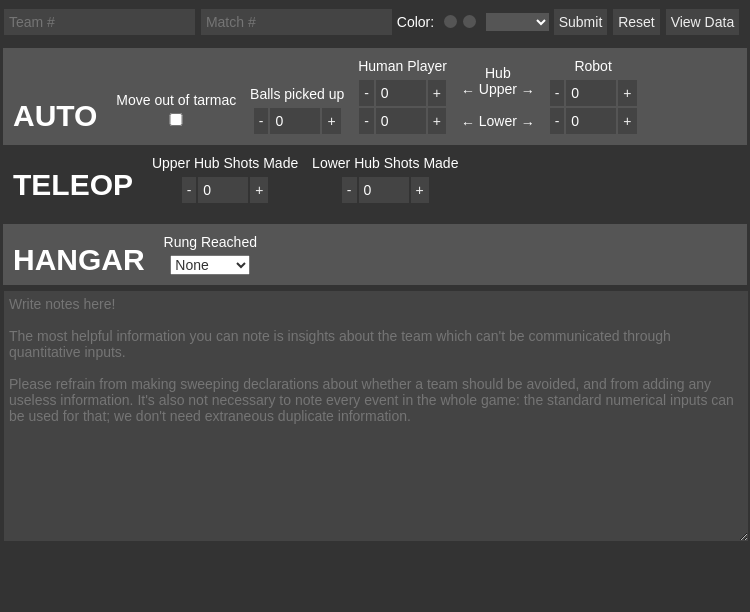
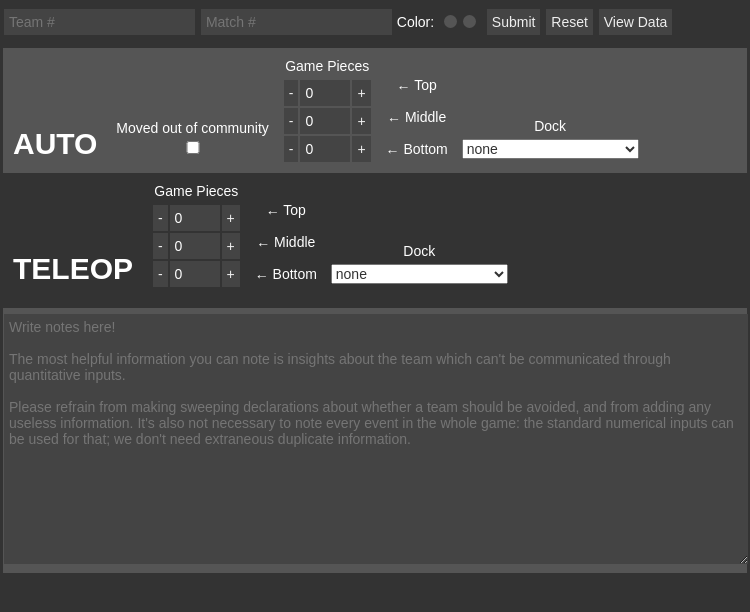
Before and after one commit to frc1418/VictiScout, an Electron app: page index.html in a window 750 px wide. Drawn offline with Linux system fonts and the light colour scheme; no server answers.

Commit message:
Update VictiScout to 2023

```diff
--- a/index.html
+++ b/index.html
@@ -17,12 +17,6 @@
             <button id="red" class="color-selector"></button>
             <button id="blue" class="color-selector"></button>
         </div>
-        <select id="start-position" class="special">
-            <option></option>
-            <option>Left</option>
-            <option>Center</option>
-            <option>Right</option>
-        </select>
         <button id="submit">Submit</button>
         <button id="reset">Reset</button>
         <button id="view">View Data</button>
@@ -30,53 +24,57 @@
     <div class="row">
         <h1>AUTO</h1>
         <div>
-            <h2>Move out of tarmac</h2>
-            <input type="checkbox" id="init-line-movement">
+            <h2>Moved out of community</h2>
+            <input type="checkbox" id="init-movement">
         </div>
         <div>
-            <h2>Balls picked up</h2>
-            <input type="number" id="auto-balls" value="0" min="0">
+            <h2>Game Pieces</h2>
+            <input type="number" class="balls" id="auto-top" value="0" min="0">
+            <br>
+            <input type="number" class="balls" id="auto-middle" value="0" min="0">
+            <br>
+            <input type="number" class="balls" id="auto-bottom" value="0" min="0">
+         </div>
+         <div>
+            <p>&#8592 Top</p>
+            <br>
+            <p>&#8592 Middle</p>
+            <br>
+            <p>&#8592 Bottom</p>
         </div>
         <div>
-            <h2>Human Player</h2>
-            <input type="number" class="balls" id="auto-human-upper" value="0" min="0">
-            <br>
-            <input type="number" class="balls" id="auto-human-lower" value="0" min="0">
-         </div>
-         <div>
-            <p>Hub</p>
-            <p>&#8592 Upper &#8594</p>
-            <br>
-            <p>&#8592 Lower &#8594</p>
-        </div>
-        <div>
-            <h2>Robot</h2>
-            <input type="number" class="balls" id="auto-robot-upper" value="0" min="0">
-            <br>
-            <input type="number" class="balls" id="auto-robot-lower" value="0" min="0">
+            <h2>Dock</h2>
+            <select id="auto-dock-points">
+                <option>none</option>
+                <option>docked and not engaged</option>
+                <option>docked and engaged</option>
+            </select>
         </div>
     </div>
     <div class="row">
         <h1>TELEOP</h1>
         <div>
-            <h2>Upper Hub Shots Made</h2>
-            <input type="number" class="balls" id="teleop-upper-hub" value="0" min="0">
+            <h2>Game Pieces</h2>
+            <input type="number" class="balls" id="teleop-top" value="0" min="0">
+            <br>
+            <input type="number" class="balls" id="teleop-middle" value="0" min="0">
+            <br>
+            <input type="number" class="balls" id="teleop-bottom" value="0" min="0">
+         </div>
+         <div>
+            <p>&#8592 Top</p>
+            <br>
+            <p>&#8592 Middle</p>
+            <br>
+            <p>&#8592 Bottom</p>
         </div>
         <div>
-            <h2>Lower Hub Shots Made</h2>
-            <input type="number" class="balls" id="teleop-lower-hub" value="0" min="0">
-        </div>
-    </div>
-    <div class="row">
-        <h1>HANGAR</h1>
-        <div>
-            <h2>Rung Reached</h2>
-            <select id="rung-reached">
-                <option>None</option>
-                <option>Low</option>
-                <option>Mid</option>
-                <option>High</option>
-                <option>Traversal</option>
+            <h2>Dock</h2>
+            <select id="teleop-dock-points">
+                <option>none</option>
+                <option>parked</option>
+                <option>docked and not engaged</option>
+                <option>docked and engaged</option>
             </select>
         </div>
     </div>
```
